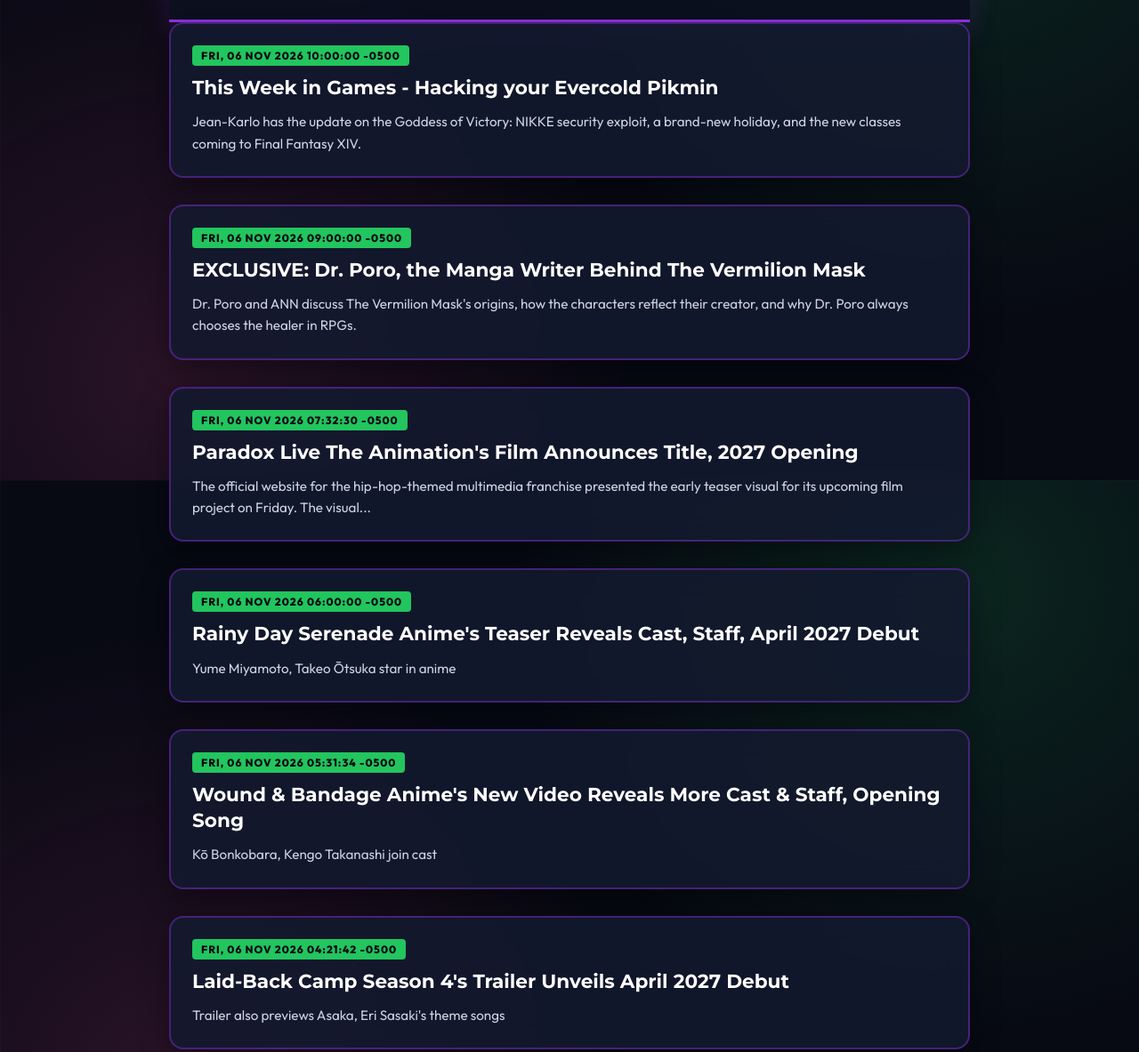
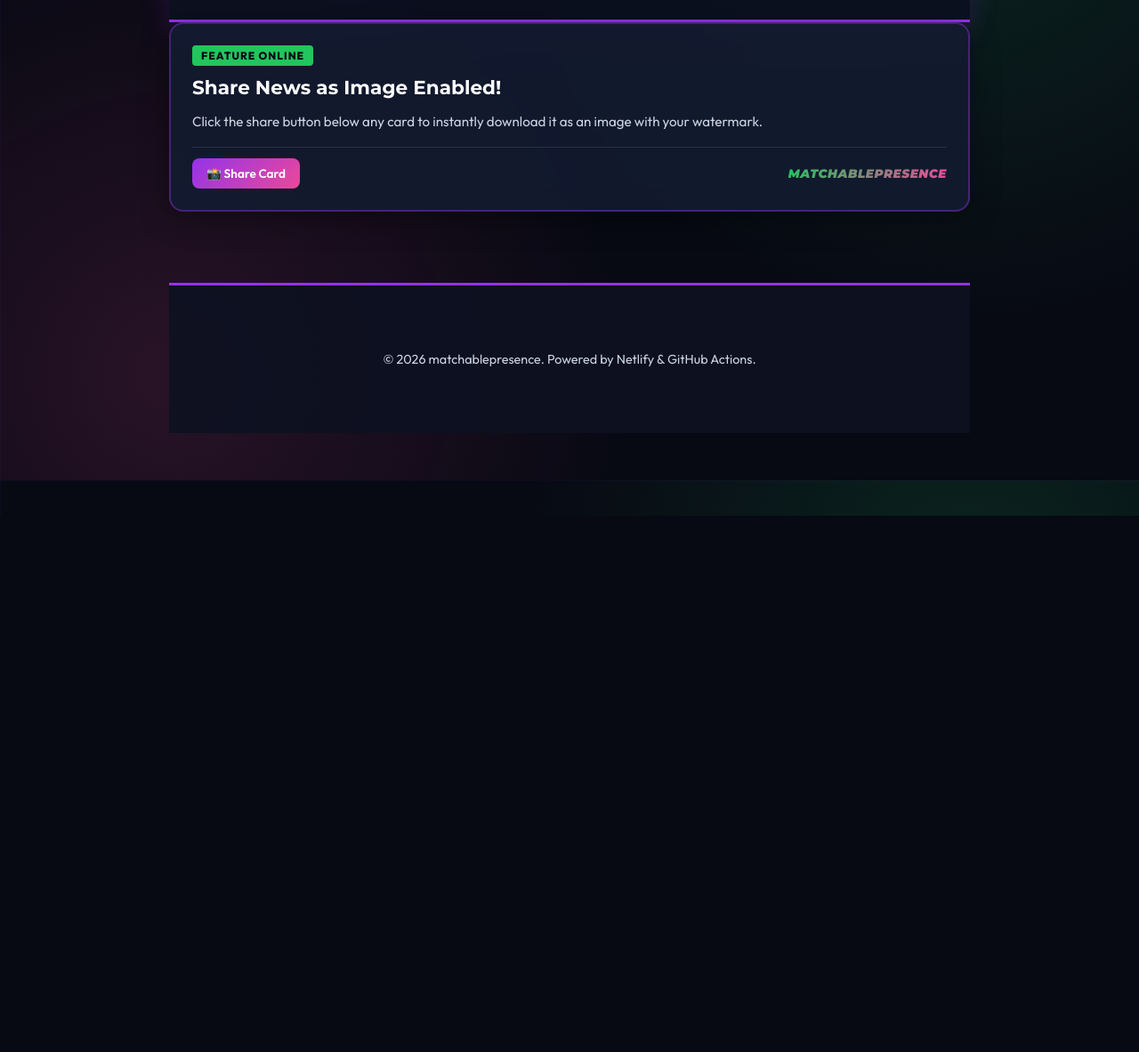
Before and after one commit to the-honored-00/matchablepresence, a plain HTML site: page index.html in a window 1280 px wide. Shown: the part 260-1443 px from the top of the page at 89% size. After the commit the page ends 840 px from the top, so only its background shows below. Drawn offline with nearby package versions, Linux system fonts and the light colour scheme.

Commit message:
Update index.html

```diff
--- a/index.html
+++ b/index.html
@@ -7,13 +7,15 @@
     <link rel="preconnect" href="https://fonts.googleapis.com">
     <link rel="preconnect" href="https://fonts.gstatic.com" crossorigin>
     <link href="https://fonts.googleapis.com/css2?family=Montserrat:ital,wght@0,400;0,700;0,900;1,900&family=Outfit:wght@400;600;800&display=swap" rel="stylesheet">
+    <!-- Include html2canvas for converting news cards into downloadable images -->
+    <script src="https://cdnjs.cloudflare.com/ajax/libs/html2canvas/1.4.1/html2canvas.min.js"></script>
     <style>
         :root {
             --bg-dark: #070913;
             --accent-purple: #9333ea;
             --accent-green: #22c55e;
             --accent-pink: #ec4899;
-            --card-bg: rgba(19, 27, 48, 0.85);
+            --card-bg: rgba(19, 27, 48, 0.9);
             --text-main: #ffffff;
             --text-muted: #cbd5e1;
         }
@@ -81,6 +83,7 @@
             display: flex;
             flex-direction: column;
             transition: all 0.3s ease;
+            position: relative;
         }
         @media(min-width: 768px) {
             .news-card {
@@ -119,7 +122,7 @@
             padding: 24px;
             display: flex;
             flex-direction: column;
-            justify-content: center;
+            justify-content: space-between;
             flex-grow: 1;
         }
         .news-title {
@@ -152,7 +155,41 @@
             font-size: 0.95rem;
             color: var(--text-muted);
             line-height: 1.6;
-            margin: 0;
+            margin: 0 0 15px 0;
+        }
+        /* Share button & Watermark footer inside card */
+        .card-actions {
+            display: flex;
+            justify-content: space-between;
+            align-items: center;
+            border-top: 1px solid rgba(255, 255, 255, 0.1);
+            padding-top: 12px;
+            margin-top: auto;
+        }
+        .share-btn {
+            background: linear-gradient(135deg, var(--accent-purple), var(--accent-pink));
+            color: white;
+            border: none;
+            padding: 8px 16px;
+            font-family: 'Outfit', sans-serif;
+            font-weight: 600;
+            font-size: 0.85rem;
+            border-radius: 8px;
+            cursor: pointer;
+            transition: opacity 0.2s;
+        }
+        .share-btn:hover {
+            opacity: 0.85;
+        }
+        .card-watermark {
+            font-family: 'Montserrat', sans-serif;
+            font-weight: 900;
+            font-style: italic;
+            font-size: 0.85rem;
+            background: linear-gradient(135deg, var(--accent-green), var(--accent-pink));
+            -webkit-background-clip: text;
+            -webkit-text-fill-color: transparent;
+            letter-spacing: 0.5px;
         }
         footer {
             text-align: center;
@@ -173,102 +210,55 @@
         </header>
 
         <main id="news-feed" class="news-grid">
-
-        <div class="news-card">
-
-            <div class="news-content-box">
-                <div class="news-meta">Fri, 06 Nov 2026 10:00:00 -0500</div>
-                <a href="https://www.animenewsnetwork.com/this-week-in-games/2026-11-05/hacking-your-evercold-pikmin/.243468" target="_blank" class="news-title">This Week in Games - Hacking your Evercold Pikmin</a>
-                <p class="news-summary">Jean-Karlo has the update on the Goddess of Victory: NIKKE security exploit, a brand-new holiday, and the new classes coming to Final Fantasy XIV.</p>
+            <div class="news-card" id="sample-card">
+                <div class="news-content-box">
+                    <div>
+                        <span class="news-meta">Feature Online</span>
+                        <h3 class="news-title">Share News as Image Enabled!</h3>
+                        <p class="news-summary">Click the share button below any card to instantly download it as an image with your watermark.</p>
+                    </div>
+                    <div class="card-actions">
+                        <button class="share-btn" onclick="shareCard(this)">📸 Share Card</button>
+                        <span class="card-watermark">MATCHABLEPRESENCE</span>
+                    </div>
+                </div>
             </div>
-        </div>
-
-        <div class="news-card">
-
-            <div class="news-content-box">
-                <div class="news-meta">Fri, 06 Nov 2026 09:00:00 -0500</div>
-                <a href="https://www.animenewsnetwork.com/interview/2026-11-06/exclusive-dr-poro-the-manga-writer-behind-the-vermilion-mask/.243221" target="_blank" class="news-title">EXCLUSIVE: Dr. Poro, the Manga Writer Behind The Vermilion Mask</a>
-                <p class="news-summary">Dr. Poro and ANN discuss The Vermilion Mask's origins, how the characters reflect their creator, and why Dr. Poro always chooses the healer in RPGs.</p>
-            </div>
-        </div>
-
-        <div class="news-card">
-
-            <div class="news-content-box">
-                <div class="news-meta">Fri, 06 Nov 2026 07:32:30 -0500</div>
-                <a href="https://www.animenewsnetwork.com/daily-briefs/2026-11-06/paradox-live-the-animation-film-announces-title-2027-opening/.243590" target="_blank" class="news-title">Paradox Live The Animation's Film Announces Title, 2027 Opening</a>
-                <p class="news-summary">The official website for the hip-hop-themed multimedia franchise presented the early teaser visual for its upcoming film project on Friday. The visual...</p>
-            </div>
-        </div>
-
-        <div class="news-card">
-
-            <div class="news-content-box">
-                <div class="news-meta">Fri, 06 Nov 2026 06:00:00 -0500</div>
-                <a href="https://www.animenewsnetwork.com/news/2026-11-06/rainy-day-serenade-anime-teaser-reveals-cast-staff-april-2027-debut/.243586" target="_blank" class="news-title">Rainy Day Serenade Anime's Teaser Reveals Cast, Staff, April 2027 Debut</a>
-                <p class="news-summary">Yume Miyamoto, Takeo Ōtsuka star in anime</p>
-            </div>
-        </div>
-
-        <div class="news-card">
-
-            <div class="news-content-box">
-                <div class="news-meta">Fri, 06 Nov 2026 05:31:34 -0500</div>
-                <a href="https://www.animenewsnetwork.com/news/2026-11-06/wound-and-bandage-anime-new-video-reveals-more-cast-and-staff-opening-song/.243587" target="_blank" class="news-title">Wound & Bandage Anime's New Video Reveals More Cast & Staff, Opening Song</a>
-                <p class="news-summary">Kō Bonkobara, Kengo Takanashi join cast</p>
-            </div>
-        </div>
-
-        <div class="news-card">
-
-            <div class="news-content-box">
-                <div class="news-meta">Fri, 06 Nov 2026 04:21:42 -0500</div>
-                <a href="https://www.animenewsnetwork.com/news/2026-11-06/laid-back-camp-season-4-trailer-unveils-april-2027-debut/.243588" target="_blank" class="news-title">Laid-Back Camp Season 4's Trailer Unveils April 2027 Debut</a>
-                <p class="news-summary">Trailer also previews Asaka, Eri Sasaki's theme songs</p>
-            </div>
-        </div>
-
-        <div class="news-card">
-
-            <div class="news-content-box">
-                <div class="news-meta">Fri, 06 Nov 2026 01:13:06 -0500</div>
-                <a href="https://www.animenewsnetwork.com/news/2026-11-06/he-does-a-body-good-webtoon-gets-animefesta-anime-in-january-2027/.243585" target="_blank" class="news-title">He Does a Body Good Webtoon Gets AnimeFesta Anime in January 2027</a>
-                <p class="news-summary">Atsushi Hizashi, Ion Momoyama, Towa Miyako, Milk Amai star in anime</p>
-            </div>
-        </div>
-
-        <div class="news-card">
-
-            <div class="news-content-box">
-                <div class="news-meta">Fri, 06 Nov 2026 00:41:13 -0500</div>
-                <a href="https://www.animenewsnetwork.com/news/2026-11-06/booty-royale-never-go-down-without-a-fight-manga-gets-tv-anime-in-january/.243584" target="_blank" class="news-title">Booty Royale: Never Go Down Without a Fight! Manga Gets TV Anime in January</a>
-                <p class="news-summary">Hisako Tōjō, Nao Shiraki, Natsumi Murakami, Hikaru Iida star in risque martial arts anime</p>
-            </div>
-        </div>
-
-        <div class="news-card">
-
-            <div class="news-content-box">
-                <div class="news-meta">Thu, 05 Nov 2026 23:00:00 -0500</div>
-                <a href="https://www.animenewsnetwork.com/interest/2026-11-05/dragon-ball-z-english-dub-composer-elected-as-texas-attorney-general/.243558" target="_blank" class="news-title">Dragon Ball Z's English Dub Composer Elected as Texas Attorney General</a>
-                <p class="news-summary">Will his power level go over 9,000?</p>
-            </div>
-        </div>
-
-        <div class="news-card">
-
-            <div class="news-content-box">
-                <div class="news-meta">Thu, 05 Nov 2026 22:47:35 -0500</div>
-                <a href="https://www.animenewsnetwork.com/news/2026-11-05/amahara-33-years-old-single-girl-knight-captain-manga-gets-anime/.243579" target="_blank" class="news-title">Amahara's 33 Years Old Single Girl Knight Captain Manga Gets Anime</a>
-                <p class="news-summary">Digital Shokunin produces anime about overworked, sex-starved knight captain</p>
-            </div>
-        </div>
-
         </main>
 
         <footer>
             <p>&copy; 2026 matchablepresence. Powered by Netlify & GitHub Actions.</p>
         </footer>
     </div>
+
+    <script>
+        function shareCard(button) {
+            const card = button.closest('.news-card');
+            const btn = button;
+            btn.innerText = "Generating...";
+
+            // Temporarily hide the button during snapshot capture
+            btn.style.display = 'none';
+
+            html2canvas(card, {
+                scale: 2, // High resolution
+                useCORS: true, // Handle external images safely
+                backgroundColor: '#070913'
+            }).then(canvas => {
+                btn.style.display = 'inline-block';
+                btn.innerText = "📸 Share Card";
+
+                // Convert canvas to image download
+                const link = document.createElement('a');
+                link.download = 'matchablepresence-news.png';
+                link.href = canvas.toDataURL('image/png');
+                link.click();
+            }).catch(err => {
+                console.error("Error generating image:", err);
+                btn.style.display = 'inline-block';
+                btn.innerText = "📸 Share Card";
+                alert("Could not generate image. Try again!");
+            });
+        }
+    </script>
 </body>
 </html>
```
